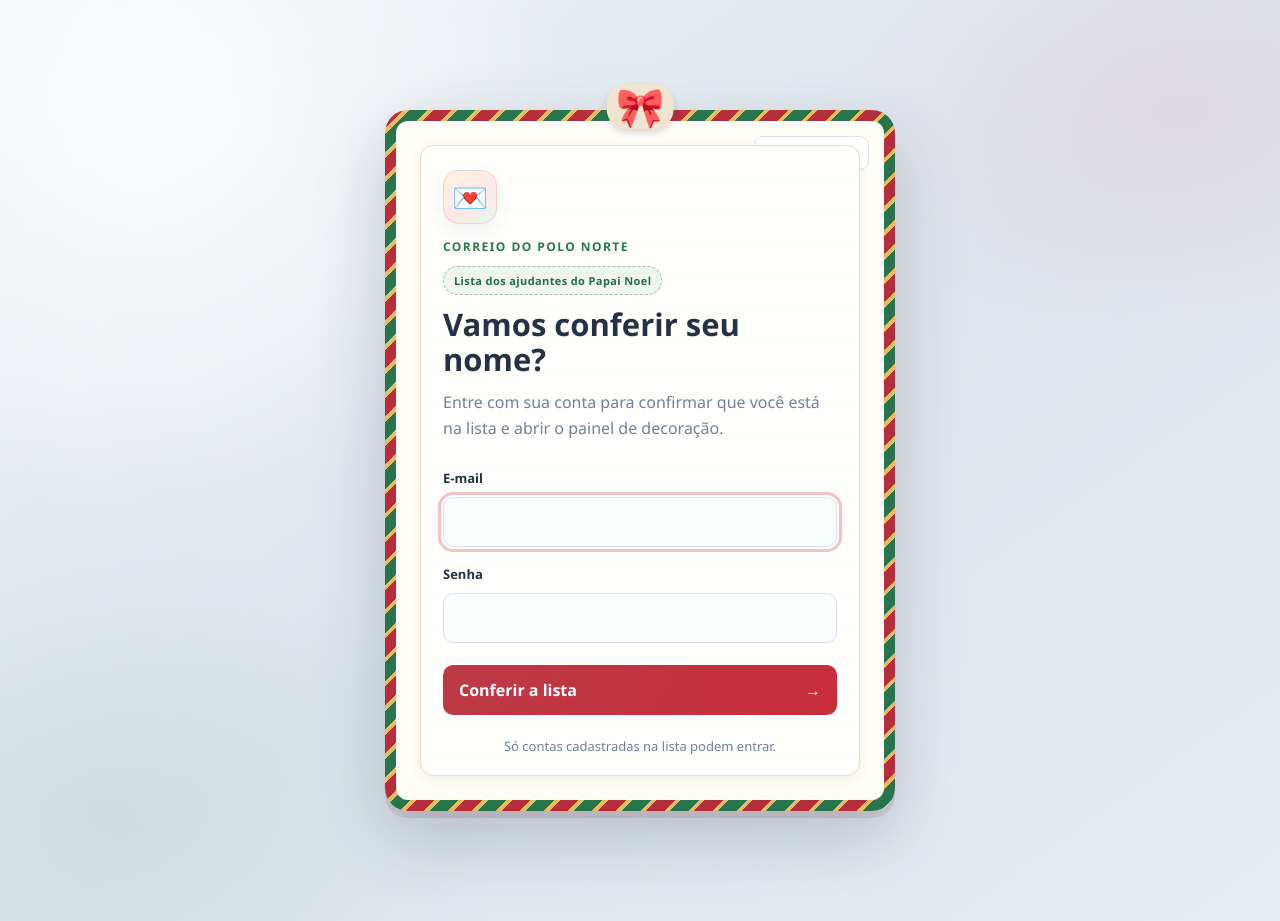
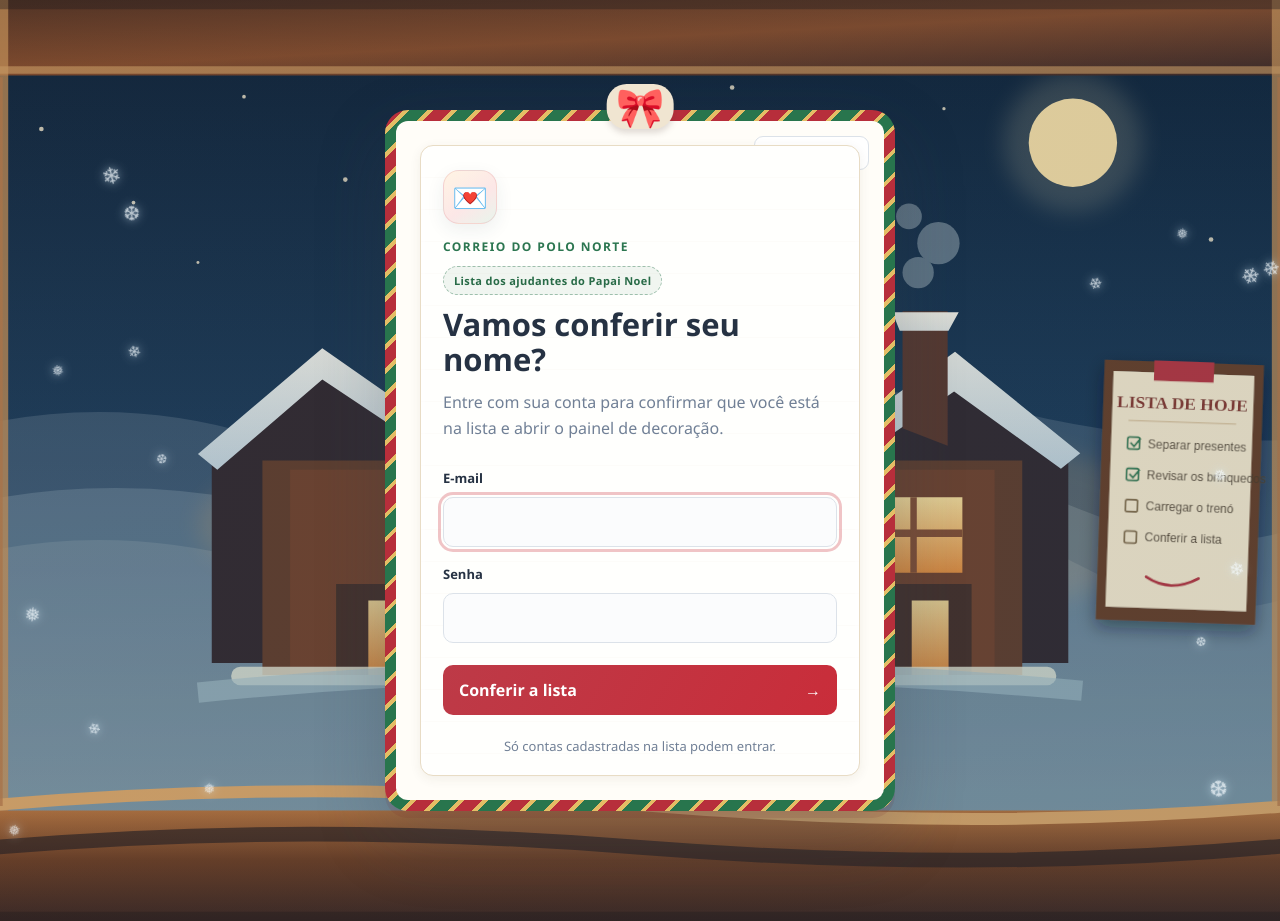
Before and after one commit to leonardoferian-spec/Guia-do-pessoal, a Flask app: page /login in a window 1280 px wide. Run offline with Flask 3, Linux system fonts and the light colour scheme; data comes from the database, SQL or seed files in the repository; some libraries are stand-ins or nearby versions.

Commit message:
Adiciona vista da sacada do Papai Noel ao login

```diff
--- a/public/auth.css
+++ b/public/auth.css
@@ -343,3 +343,95 @@ body {
     padding: 22px 16px 18px;
   }
 }
+
+/* Santa's living-room balcony and the toy workshop outside. */
+body {
+  background-image:
+    linear-gradient(115deg, rgba(35,26,31,.12), rgba(14,34,53,.16)),
+    url("santa-balcony.svg");
+  background-size: cover;
+  background-position: center;
+  background-attachment: fixed;
+}
+
+:root[data-theme="dark"] body {
+  background-image:
+    linear-gradient(115deg, rgba(9,15,25,.22), rgba(8,20,32,.3)),
+    url("santa-balcony.svg");
+}
+
+.login-gift-card {
+  z-index: 1;
+}
+
+.snowfall {
+  overflow: hidden;
+  pointer-events: none;
+  user-select: none;
+}
+
+.snowfall--edges {
+  position: fixed;
+  z-index: 0;
+  inset: 0;
+}
+
+.snowfall__flake {
+  position: absolute;
+  top: -9vh;
+  left: var(--snow-x);
+  display: block;
+  color: #f4fbff;
+  font-family: "Segoe UI Symbol", "Segoe UI Emoji", sans-serif;
+  font-size: var(--snow-size, 1rem);
+  line-height: 1;
+  opacity: .74;
+  text-shadow: 0 0 9px rgba(216,240,255,.9);
+  animation: snowfall-drift var(--snow-duration, 25s) linear var(--snow-delay, 0s) infinite;
+  will-change: transform;
+}
+
+.snowfall__flake:nth-child(1) { --snow-x: 1.5%; --snow-size: 1.35rem; --snow-duration: 24s; --snow-delay: -17s; --snow-drift: 18px; }
+.snowfall__flake:nth-child(2) { --snow-x: 5%; --snow-size: .9rem; --snow-duration: 31s; --snow-delay: -8s; --snow-drift: -13px; }
+.snowfall__flake:nth-child(3) { --snow-x: 9%; --snow-size: 1.12rem; --snow-duration: 28s; --snow-delay: -23s; --snow-drift: 15px; }
+.snowfall__flake:nth-child(4) { --snow-x: 13.5%; --snow-size: .8rem; --snow-duration: 34s; --snow-delay: -12s; --snow-drift: -18px; }
+.snowfall__flake:nth-child(5) { --snow-x: 86.5%; --snow-size: 1.18rem; --snow-duration: 27s; --snow-delay: -20s; --snow-drift: -14px; }
+.snowfall__flake:nth-child(6) { --snow-x: 91%; --snow-size: .88rem; --snow-duration: 33s; --snow-delay: -5s; --snow-drift: 16px; }
+.snowfall__flake:nth-child(7) { --snow-x: 95%; --snow-size: 1.4rem; --snow-duration: 25s; --snow-delay: -14s; --snow-drift: -16px; }
+.snowfall__flake:nth-child(8) { --snow-x: 98%; --snow-size: .84rem; --snow-duration: 30s; --snow-delay: -25s; --snow-drift: 12px; }
+.snowfall__flake:nth-child(9) { --snow-x: 3%; --snow-size: .76rem; --snow-duration: 36s; --snow-delay: -29s; --snow-drift: -10px; }
+.snowfall__flake:nth-child(10) { --snow-x: 7%; --snow-size: 1.45rem; --snow-duration: 29s; --snow-delay: -2s; --snow-drift: 18px; }
+.snowfall__flake:nth-child(11) { --snow-x: 93%; --snow-size: .78rem; --snow-duration: 35s; --snow-delay: -18s; --snow-drift: 11px; }
+.snowfall__flake:nth-child(12) { --snow-x: 97%; --snow-size: 1.15rem; --snow-duration: 26s; --snow-delay: -10s; --snow-drift: -17px; }
+.snowfall__flake:nth-child(13) { --snow-x: .4%; --snow-size: .9rem; --snow-duration: 32s; --snow-delay: -21s; --snow-drift: 13px; }
+.snowfall__flake:nth-child(14) { --snow-x: 11%; --snow-size: 1rem; --snow-duration: 30s; --snow-delay: -7s; --snow-drift: -15px; }
+.snowfall__flake:nth-child(15) { --snow-x: 89%; --snow-size: 1rem; --snow-duration: 34s; --snow-delay: -27s; --snow-drift: 14px; }
+.snowfall__flake:nth-child(16) { --snow-x: 99.3%; --snow-size: 1.3rem; --snow-duration: 28s; --snow-delay: -4s; --snow-drift: -12px; }
+.snowfall__flake:nth-child(17) { --snow-x: 2.8%; --snow-size: 1.2rem; --snow-duration: 26s; --snow-delay: -11s; --snow-drift: -17px; }
+.snowfall__flake:nth-child(18) { --snow-x: 6.4%; --snow-size: .96rem; --snow-duration: 33s; --snow-delay: -19s; --snow-drift: 14px; }
+.snowfall__flake:nth-child(19) { --snow-x: 10.2%; --snow-size: 1.25rem; --snow-duration: 29s; --snow-delay: -3s; --snow-drift: -12px; }
+.snowfall__flake:nth-child(20) { --snow-x: 15.4%; --snow-size: .88rem; --snow-duration: 37s; --snow-delay: -24s; --snow-drift: 19px; }
+.snowfall__flake:nth-child(21) { --snow-x: 84%; --snow-size: 1rem; --snow-duration: 32s; --snow-delay: -6s; --snow-drift: 17px; }
+.snowfall__flake:nth-child(22) { --snow-x: 88%; --snow-size: 1.28rem; --snow-duration: 27s; --snow-delay: -22s; --snow-drift: -14px; }
+.snowfall__flake:nth-child(23) { --snow-x: 94%; --snow-size: .98rem; --snow-duration: 35s; --snow-delay: -13s; --snow-drift: 12px; }
+.snowfall__flake:nth-child(24) { --snow-x: 98%; --snow-size: 1.4rem; --snow-duration: 25s; --snow-delay: -28s; --snow-drift: -18px; }
+
+@keyframes snowfall-drift {
+  0% { transform: translate3d(0, -10vh, 0) rotate(0deg); }
+  50% { transform: translate3d(var(--snow-drift, 12px), 52vh, 0) rotate(180deg); }
+  100% { transform: translate3d(0, 116vh, 0) rotate(360deg); }
+}
+
+@media (prefers-reduced-motion: reduce) {
+  .snowfall__flake { display: none; animation: none; }
+}
+
+@media (max-width: 720px) {
+  body {
+    background-position: center;
+  }
+
+  .login-gift-card {
+    width: min(100%, 460px);
+  }
+}
--- a/templates/index.html
+++ b/templates/index.html
@@ -6,7 +6,7 @@
   <meta name="theme-color" content="#e4e9ef">
   <meta name="csrf-token" content="{{ csrf_token() }}">
   <title>Lousa de Planejamento de Natal</title>
-  <link rel="stylesheet" href="{{ url_for('static', filename='style.css', v='christmas-snow-1') }}">
+  <link rel="stylesheet" href="{{ url_for('static', filename='style.css', v='christmas-snow-2') }}">
   <script src="{{ url_for('static', filename='theme.js', v='christmas-theme-1') }}"></script>
   <script src="{{ url_for('static', filename='app.js') }}" defer></script>
 </head>
@@ -20,6 +20,10 @@
     <span class="snowfall__flake">❆</span><span class="snowfall__flake">❄</span>
     <span class="snowfall__flake">❅</span><span class="snowfall__flake">❄</span>
     <span class="snowfall__flake">❆</span><span class="snowfall__flake">❄</span>
+    <span class="snowfall__flake">❅</span><span class="snowfall__flake">❄</span>
+    <span class="snowfall__flake">❆</span><span class="snowfall__flake">❅</span>
+    <span class="snowfall__flake">❄</span><span class="snowfall__flake">❆</span>
+    <span class="snowfall__flake">❅</span><span class="snowfall__flake">❄</span>
   </div>
   <main class="board-shell">
     <div class="string-lights" aria-hidden="true">
--- a/templates/login.html
+++ b/templates/login.html
@@ -5,10 +5,24 @@
   <meta name="viewport" content="width=device-width, initial-scale=1">
   <meta name="theme-color" content="#e4e9ef">
   <title>Entrar · Planejamento de Natal</title>
-  <link rel="stylesheet" href="{{ url_for('static', filename='auth.css', v='santa-letter-1') }}">
+  <link rel="stylesheet" href="{{ url_for('static', filename='auth.css', v='santa-balcony-1') }}">
   <script src="{{ url_for('static', filename='theme.js', v='christmas-theme-1') }}"></script>
 </head>
 <body>
+  <div class="snowfall snowfall--edges" aria-hidden="true">
+    <span class="snowfall__flake">❄</span><span class="snowfall__flake">❅</span>
+    <span class="snowfall__flake">❄</span><span class="snowfall__flake">❆</span>
+    <span class="snowfall__flake">❄</span><span class="snowfall__flake">❅</span>
+    <span class="snowfall__flake">❆</span><span class="snowfall__flake">❄</span>
+    <span class="snowfall__flake">❅</span><span class="snowfall__flake">❄</span>
+    <span class="snowfall__flake">❆</span><span class="snowfall__flake">❄</span>
+    <span class="snowfall__flake">❅</span><span class="snowfall__flake">❄</span>
+    <span class="snowfall__flake">❆</span><span class="snowfall__flake">❄</span>
+    <span class="snowfall__flake">❅</span><span class="snowfall__flake">❄</span>
+    <span class="snowfall__flake">❆</span><span class="snowfall__flake">❅</span>
+    <span class="snowfall__flake">❄</span><span class="snowfall__flake">❆</span>
+    <span class="snowfall__flake">❅</span><span class="snowfall__flake">❄</span>
+  </div>
   <main class="auth-card login-gift-card">
     <button class="theme-toggle auth-theme-toggle" id="theme-toggle" type="button" aria-label="Ativar modo escuro"></button>
     <span class="gift-bow" aria-hidden="true">🎀</span>
```
Also changed, not shown: public/style.css (+11 -3 lines), public/santa-balcony.svg (added).
